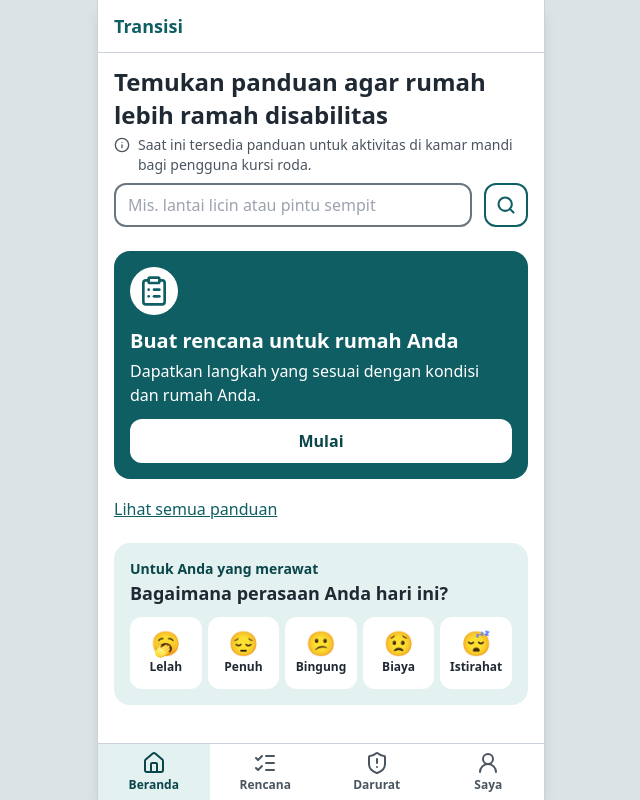
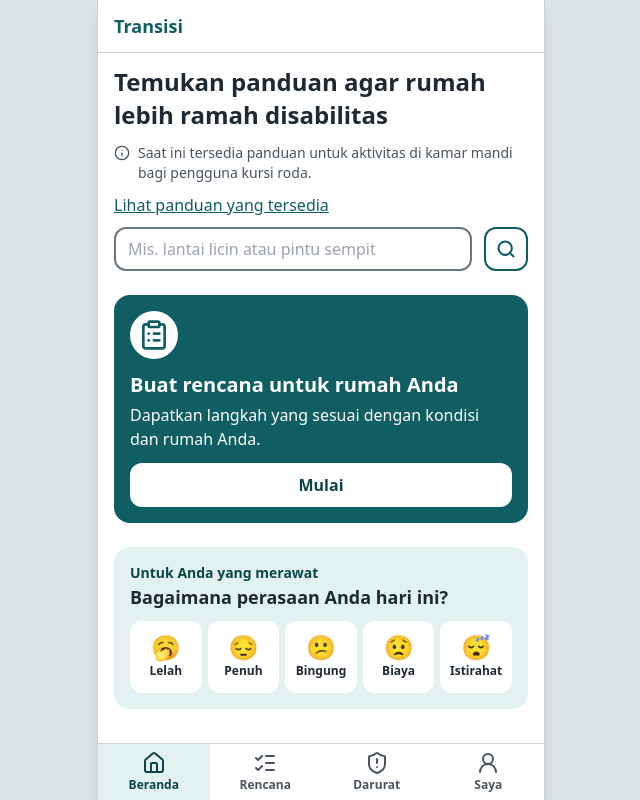
Before and after one commit to titohanafi/transisidnr, a React (Vite) app: page /#/ in a window 1280 px wide. Shown: the whole page, without its empty margins (319-959 px from the left). Built offline with nearby package versions, Linux system fonts and the light colour scheme.

Commit message:
Beranda: tautan Lihat panduan yang tersedia setelah teks info, jarak judul dilonggarkan

```diff
--- a/content/ui.json
+++ b/content/ui.json
@@ -17,7 +17,7 @@
         "tombol": "Buka rencana"
       },
       "cakupan": "Saat ini tersedia panduan untuk aktivitas di kamar mandi bagi pengguna kursi roda.",
-      "semua": "Lihat semua panduan",
+      "semua": "Lihat panduan yang tersedia",
       "cari": { "label": "Temukan panduan agar rumah lebih ramah disabilitas", "placeholder": "Mis. lantai licin atau pintu sempit", "tombol": "Cari" }
     }
   },
--- a/src/screens/Beranda.tsx
+++ b/src/screens/Beranda.tsx
@@ -32,11 +32,14 @@ export function Beranda() {
         <label htmlFor="cari-beranda" className="text-2xl font-bold leading-snug text-tinta">
           {pilih.cari.label}
         </label>
-        <p className="mt-1 flex items-start gap-2 text-sm text-redup">
+        <p className="mt-3 flex items-start gap-2 text-sm text-redup">
           <Info className="mt-0.5 h-4 w-4 shrink-0" strokeWidth={2} aria-hidden="true" focusable="false" />
           <span>{pilih.cakupan}</span>
         </p>
-        <div className="mt-2 flex gap-3">
+        <Link to="/jelajah" className="inline-flex min-h-sentuh items-center text-utama underline">
+          {pilih.semua}
+        </Link>
+        <div className="flex gap-3">
           <input
             id="cari-beranda"
             name="q"
@@ -72,12 +75,9 @@ export function Beranda() {
         </Link>
       </section>
 
-      <Link to="/jelajah" className="mt-2 inline-flex min-h-sentuh items-center text-utama underline">
-        {pilih.semua}
-      </Link>
 
 
-      <section className="mt-3">
+      <section className="mt-6">
         <CheckIn />
       </section>
     </Halaman>
```
Also changed, not shown: 1 other file (tests, documents, lock files or other folders).
